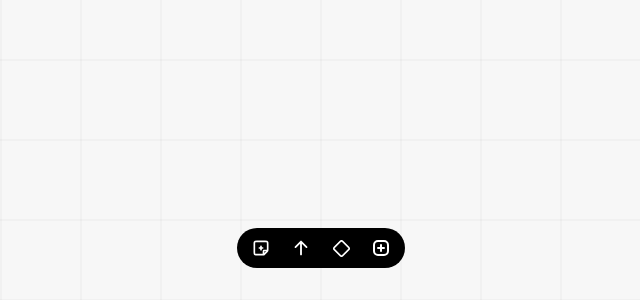
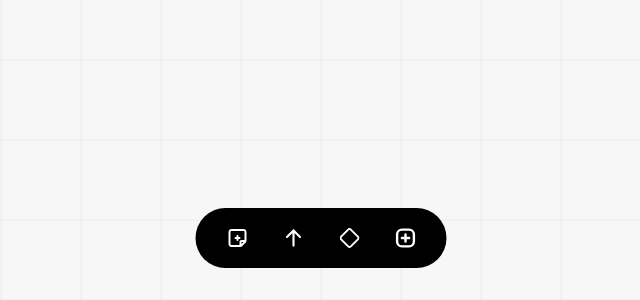
Before and after one commit to nadtonii/flows-app, a React (Vite) app: page / in a window 1280 px wide. Shown: the part 500-800 px from the top of the page, without its empty margins (319-959 px from the left). Built offline with nearby package versions, Linux system fonts and the light colour scheme.

Commit message:
Update pill navigation frame styling

```diff
--- a/src/components/Frame.jsx
+++ b/src/components/Frame.jsx
@@ -1,25 +1,211 @@
 /**
  * Code exported from Paper
- * https://app.paper.design/file/01K8C2AWB4W9CQNM1MJTEDT33R?node=01K8C36N0E2KFDQYF8GPEGW7RY
- * on Oct 25, 2025 at 12:06 AM.
+ * https://app.paper.design/file/01K8C2AWB4W9CQNM1MJTEDT33R?node=01K8C4KEVXDD52KJ3WAE600SA6
+ * on Oct 25, 2025 at 12:28 AM.
  */
 export default function Frame() {
   return (
-    <div style={{ alignItems: 'center', backgroundColor: '#000000', borderRadius: 'calc(infinity * 1px)', boxSizing: 'border-box', contain: 'layout', display: 'flex', flexDirection: 'row', gap: '16px', height: 'fit-content', justifyContent: 'start', overflowWrap: 'break-word', paddingBlock: '8px', paddingInline: '12px', transformOrigin: '0% 0%', width: 'fit-content' }}>
-      <div style={{ alignItems: 'center', boxSizing: 'border-box', contain: 'layout', display: 'flex', flexDirection: 'row', flexShrink: '0', gap: 0, height: '24px', justifyContent: 'center', overflowWrap: 'break-word', paddingBlock: 0, paddingInline: 0, transformOrigin: '50% 50%', width: '24px' }}>
-        <div style={{ backgroundImage: 'url("https://workers.paper.design/file-assets/01K8C2AWB4W9CQNM1MJTEDT33R/01K8C2XHEW37E8A12D3EP7MM62.svg")', backgroundPosition: 'center center', backgroundRepeat: 'no-repeat', backgroundSize: 'cover', boxSizing: 'border-box', flexShrink: '0', height: '20px', maxHeight: 'none', maxWidth: 'none', position: 'relative', transformOrigin: '50% 50%', width: '20px' }} />
+    <div
+      style={{
+        alignItems: 'center',
+        backgroundColor: '#000000',
+        borderRadius: 'calc(infinity * 1px)',
+        boxSizing: 'border-box',
+        contain: 'layout',
+        display: 'flex',
+        flexDirection: 'row',
+        gap: '32px',
+        height: 'fit-content',
+        justifyContent: 'center',
+        overflowWrap: 'break-word',
+        paddingBlock: '16px',
+        paddingInline: '16px',
+        transformOrigin: '0% 0%',
+        width: '251px',
+      }}
+    >
+      <div
+        style={{
+          alignItems: 'center',
+          boxSizing: 'border-box',
+          contain: 'layout',
+          display: 'flex',
+          flexDirection: 'row',
+          flexShrink: '0',
+          gap: 0,
+          height: '24px',
+          justifyContent: 'center',
+          overflowWrap: 'break-word',
+          padding: '0px',
+          paddingBottom: 0,
+          paddingLeft: '0px',
+          paddingRight: '0px',
+          paddingTop: 0,
+          transformOrigin: '50% 50%',
+          width: '24px',
+        }}
+      >
+        <div
+          style={{
+            backgroundImage: 'url("https://workers.paper.design/file-assets/01K8C2AWB4W9CQNM1MJTEDT33R/01K8C2XHEW37E8A12D3EP7MM62.svg")',
+            backgroundPosition: 'center center',
+            backgroundRepeat: 'no-repeat',
+            backgroundSize: 'cover',
+            boxSizing: 'border-box',
+            flexShrink: '0',
+            height: '24px',
+            maxHeight: 'none',
+            maxWidth: 'none',
+            position: 'relative',
+            transformOrigin: '50% 50%',
+            width: '24px',
+          }}
+        />
       </div>
-      <div style={{ alignItems: 'center', boxSizing: 'border-box', contain: 'layout', display: 'flex', flexDirection: 'row', flexShrink: '0', gap: 0, height: '24px', justifyContent: 'center', overflowWrap: 'break-word', paddingBlock: 0, paddingInline: 0, transformOrigin: '50% 50%', width: '24px' }}>
-        <div style={{ backgroundImage: 'url("https://workers.paper.design/file-assets/01K8C2AWB4W9CQNM1MJTEDT33R/01K8C2TAF4MDWCYJCHWD6KXYW0.svg")', backgroundPosition: 'center center', backgroundRepeat: 'no-repeat', backgroundSize: 'cover', boxSizing: 'border-box', flexShrink: '0', height: '22px', maxHeight: 'none', maxWidth: 'none', position: 'relative', transformOrigin: '50% 50%', width: '22px' }} />
+      <div
+        style={{
+          alignItems: 'center',
+          boxSizing: 'border-box',
+          contain: 'layout',
+          display: 'flex',
+          flexDirection: 'row',
+          flexShrink: '0',
+          gap: 0,
+          height: '24px',
+          justifyContent: 'center',
+          overflowWrap: 'break-word',
+          paddingBlock: 0,
+          paddingInline: 0,
+          transformOrigin: '50% 50%',
+          width: '24px',
+        }}
+      >
+        <div
+          style={{
+            backgroundImage: 'url("https://workers.paper.design/file-assets/01K8C2AWB4W9CQNM1MJTEDT33R/01K8C2TAF4MDWCYJCHWD6KXYW0.svg")',
+            backgroundPosition: 'center center',
+            backgroundRepeat: 'no-repeat',
+            backgroundSize: 'cover',
+            boxSizing: 'border-box',
+            flexShrink: '0',
+            height: '26px',
+            maxHeight: 'none',
+            maxWidth: 'none',
+            position: 'relative',
+            transformOrigin: '50% 50%',
+            width: '26px',
+          }}
+        />
       </div>
-      <div style={{ alignItems: 'center', boxSizing: 'border-box', contain: 'layout', display: 'flex', flexDirection: 'row', flexShrink: '0', gap: 0, height: 'fit-content', justifyContent: 'start', overflowWrap: 'break-word', paddingBlock: 0, paddingInline: 0, transformOrigin: '50% 50%', width: 'fit-content' }}>
-        <div style={{ alignItems: 'center', boxSizing: 'border-box', contain: 'layout', display: 'flex', flexDirection: 'row', flexShrink: '0', gap: 0, height: '24px', justifyContent: 'center', overflowWrap: 'break-word', paddingBlock: '4px', paddingInline: '4px', transformOrigin: '50% 50%', width: '24px' }}>
-          <div style={{ backgroundImage: 'url("https://workers.paper.design/file-assets/01K8C2AWB4W9CQNM1MJTEDT33R/01K8C33G5F1CNHG35WG79G2VDH.svg")', backgroundPosition: 'center center', backgroundRepeat: 'no-repeat', backgroundSize: 'cover', boxSizing: 'border-box', flexShrink: '0', height: '17px', maxHeight: 'none', maxWidth: 'none', position: 'relative', transformOrigin: '50% 50%', width: '17px' }} />
+      <div
+        style={{
+          alignItems: 'center',
+          boxSizing: 'border-box',
+          contain: 'layout',
+          display: 'flex',
+          flexDirection: 'row',
+          flexShrink: '0',
+          gap: 0,
+          height: 'fit-content',
+          justifyContent: 'start',
+          overflowWrap: 'break-word',
+          paddingBlock: 0,
+          paddingInline: 0,
+          transformOrigin: '50% 50%',
+          width: 'fit-content',
+        }}
+      >
+        <div
+          style={{
+            alignItems: 'center',
+            boxSizing: 'border-box',
+            contain: 'layout',
+            display: 'flex',
+            flexDirection: 'row',
+            flexShrink: '0',
+            gap: 0,
+            height: '24px',
+            justifyContent: 'center',
+            overflowWrap: 'break-word',
+            paddingBlock: '4px',
+            paddingInline: '4px',
+            transformOrigin: '50% 50%',
+            width: '24px',
+          }}
+        >
+          <div
+            style={{
+              backgroundImage: 'url("https://workers.paper.design/file-assets/01K8C2AWB4W9CQNM1MJTEDT33R/01K8C33G5F1CNHG35WG79G2VDH.svg")',
+              backgroundPosition: 'center center',
+              backgroundRepeat: 'no-repeat',
+              backgroundSize: 'cover',
+              boxSizing: 'border-box',
+              flexShrink: '0',
+              height: '20px',
+              maxHeight: 'none',
+              maxWidth: 'none',
+              position: 'relative',
+              transformOrigin: '50% 50%',
+              width: '20px',
+            }}
+          />
         </div>
       </div>
-      <div style={{ alignItems: 'center', boxSizing: 'border-box', contain: 'layout', display: 'flex', flexDirection: 'row', flexShrink: '0', gap: 0, height: 'fit-content', justifyContent: 'start', overflowWrap: 'break-word', paddingBlock: 0, paddingInline: 0, transformOrigin: '50% 50%', width: 'fit-content' }}>
-        <div style={{ alignItems: 'center', boxSizing: 'border-box', contain: 'layout', display: 'flex', flexDirection: 'row', flexShrink: '0', gap: 0, height: 'fit-content', justifyContent: 'start', overflowWrap: 'break-word', paddingBlock: '2px', paddingInline: '2px', transformOrigin: '50% 50%', width: 'fit-content' }}>
-          <div imageUrlTemporary="blob:https://app.paper.design/54eb1bf7-67e0-42e7-b2e8-c19619f5e493" style={{ backgroundImage: 'url("blob:https://app.paper.design/54eb1bf7-67e0-42e7-b2e8-c19619f5e493")', backgroundPosition: 'center center', backgroundRepeat: 'no-repeat', backgroundSize: 'cover', boxSizing: 'border-box', flexShrink: '0', height: '20px', maxHeight: 'none', maxWidth: 'none', position: 'relative', transformOrigin: '50% 50%', width: '20px' }} />
+      <div
+        style={{
+          alignItems: 'center',
+          boxSizing: 'border-box',
+          contain: 'layout',
+          display: 'flex',
+          flexDirection: 'row',
+          flexShrink: '0',
+          gap: 0,
+          height: 'fit-content',
+          justifyContent: 'start',
+          overflowWrap: 'break-word',
+          paddingBlock: 0,
+          paddingInline: 0,
+          transformOrigin: '50% 50%',
+          width: 'fit-content',
+        }}
+      >
+        <div
+          style={{
+            alignItems: 'center',
+            boxSizing: 'border-box',
+            contain: 'layout',
+            display: 'flex',
+            flexDirection: 'row',
+            flexShrink: '0',
+            gap: 0,
+            height: 'fit-content',
+            justifyContent: 'start',
+            overflowWrap: 'break-word',
+            padding: '2px 0px',
+            paddingBottom: '2px',
+            paddingLeft: '0px',
+            paddingRight: '0px',
+            paddingTop: '2px',
+            transformOrigin: '50% 50%',
+            width: 'fit-content',
+          }}
+        >
+          <div
+            style={{
+              backgroundImage: 'url("blob:https://app.paper.design/54eb1bf7-67e0-42e7-b2e8-c19619f5e493")',
+              backgroundPosition: 'center center',
+              backgroundRepeat: 'no-repeat',
+              backgroundSize: 'cover',
+              boxSizing: 'border-box',
+              flexShrink: '0',
+              height: '24px',
+              maxHeight: 'none',
+              maxWidth: 'none',
+              position: 'relative',
+              transformOrigin: '50% 50%',
+              width: '24px',
+            }}
+          />
         </div>
       </div>
     </div>
```
